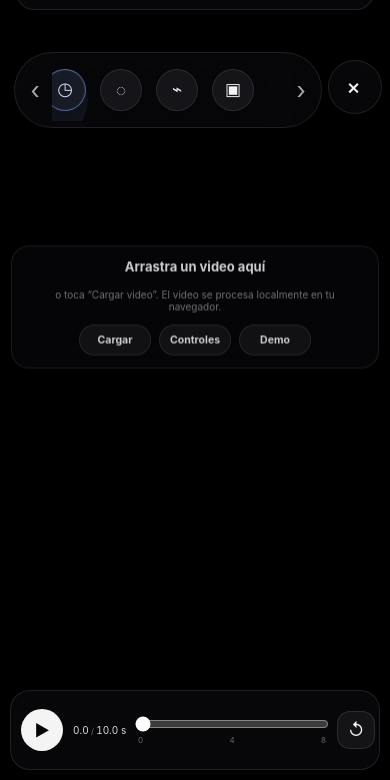
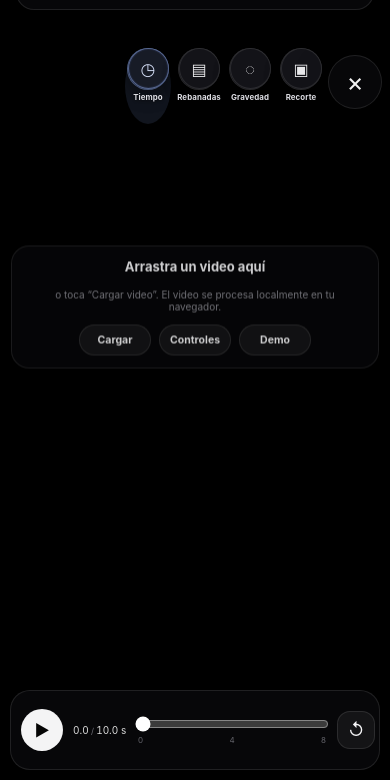
Before and after one commit to IzayTO/Spacetime-slider, a plain HTML site: page index.html in a window 390 px wide. Both pictures are taken after a click on the button "Abrir menú orbital". Shown: the part 64-844 px from the top of the page. Drawn offline with nearby package versions, Linux system fonts and the light colour scheme.

Commit message:
Add files via upload

```diff
--- a/app.js
+++ b/app.js
@@ -1587,7 +1587,7 @@ function setOrbitalOpen(open) {
   if (!orbitalNav || !orbitalToggle) return;
   orbitalNav.classList.toggle('open', !!open);
   orbitalToggle.setAttribute('aria-label', open ? 'Cerrar menú orbital' : 'Abrir menú orbital');
-  orbitalToggle.querySelector('.orbital-core-mark').textContent = '+';
+  orbitalToggle.querySelector('.orbital-core-mark').textContent = open ? '×' : '+';
 }
 
 function closeOrbital() { setOrbitalOpen(false); }
@@ -1651,7 +1651,7 @@ function syncPanelWindow(target = 'video') {
   const labelMap = {
     video: ['CAPAS', 'Video y tiempo'],
     gravity: ['CAPAS', 'Gravedad y cuadrícula'],
-    guides: ['CAPAS', 'Guías y plano presente'],
+    guides: ['CAPAS', 'Rebanadas'],
     clip: ['CAPAS', 'Recorte temporal'],
   };
   state.activePanelTarget = target;
--- a/index.html
+++ b/index.html
@@ -46,20 +46,22 @@
 
     <button id="panelToggle" class="panel-toggle glass" aria-label="Abrir controles">☰</button>
 
-    <nav id="orbitalNav" class="orbital-nav" aria-label="Carrusel de controles">
-      <div class="orbital-carousel glass" aria-label="Opciones de visualización">
-        <button id="orbitalPrev" class="orbital-arrow" type="button" aria-label="Opción anterior">‹</button>
-        <div id="orbitalViewport" class="orbital-viewport">
-          <div id="orbitalTrack" class="orbital-track">
-            <button class="orbital-item" data-panel-target="video" type="button"><span class="orbital-glyph">◷</span><em>Tiempo</em></button>
-            <button class="orbital-item" data-panel-target="gravity" type="button"><span class="orbital-glyph">◌</span><em>Gravedad</em></button>
-            <button class="orbital-item" data-panel-target="guides" type="button"><span class="orbital-glyph">⌁</span><em>Guías</em></button>
-            <button class="orbital-item" data-panel-target="clip" type="button"><span class="orbital-glyph">▣</span><em>Recorte</em></button>
-          </div>
-        </div>
-        <button id="orbitalNext" class="orbital-arrow" type="button" aria-label="Opción siguiente">›</button>
+    <nav id="orbitalNav" class="orbital-nav" aria-label="Menú de controles">
+      <div class="orbital-row" aria-label="Opciones de visualización">
+        <button class="orbital-item" data-panel-target="video" type="button" aria-label="Tiempo">
+          <span class="orbital-circle glass"><span class="orbital-glyph">◷</span></span><em>Tiempo</em>
+        </button>
+        <button class="orbital-item" data-panel-target="guides" type="button" aria-label="Rebanadas">
+          <span class="orbital-circle glass"><span class="orbital-glyph">▤</span></span><em>Rebanadas</em>
+        </button>
+        <button class="orbital-item" data-panel-target="gravity" type="button" aria-label="Gravedad">
+          <span class="orbital-circle glass"><span class="orbital-glyph">◌</span></span><em>Gravedad</em>
+        </button>
+        <button class="orbital-item" data-panel-target="clip" type="button" aria-label="Recorte">
+          <span class="orbital-circle glass"><span class="orbital-glyph">▣</span></span><em>Recorte</em>
+        </button>
       </div>
-      <button id="orbitalToggle" class="orbital-core glass" type="button" aria-label="Abrir carrusel de controles">
+      <button id="orbitalToggle" class="orbital-core glass" type="button" aria-label="Abrir menú de controles">
         <span class="orbital-core-mark">+</span>
       </button>
     </nav>
--- a/style.css
+++ b/style.css
@@ -201,3 +201,131 @@ body.trim-modal-open{overflow:hidden;touch-action:none}
   .orbital-nav.open .orbital-item:nth-of-type(6){transform:none}
   .orbital-nav.open .orbital-core-mark{transform:rotate(45deg)}
 }
+
+/* V12: cuatro accesos independientes, alineados en una sola fila */
+@media (max-width:760px) and (orientation:portrait){
+  .orbital-nav{
+    display:block;
+    position:fixed;
+    z-index:12;
+    right:max(10px,env(safe-area-inset-right));
+    top:116px;
+    width:min(340px,calc(100vw - 18px));
+    height:82px;
+    pointer-events:none;
+  }
+  .orbital-core{
+    position:absolute;
+    right:0;
+    top:7px;
+    width:54px;
+    height:54px;
+    border-radius:50%;
+    display:grid;
+    place-items:center;
+    pointer-events:auto;
+    font-size:26px;
+    z-index:4;
+  }
+  .orbital-core-mark{
+    display:block;
+    line-height:1;
+    transform:none;
+    transition:transform .16s ease,opacity .16s ease;
+  }
+  .orbital-nav.open .orbital-core-mark{transform:rotate(0deg)}
+
+  .orbital-carousel,.orbital-orbit,.orbital-arrow,.orbital-viewport,.orbital-track{display:none!important}
+
+  .orbital-row{
+    position:absolute;
+    right:62px;
+    top:0;
+    height:82px;
+    display:flex;
+    align-items:flex-start;
+    gap:8px;
+    pointer-events:none;
+  }
+  .orbital-item{
+    position:relative;
+    inset:auto;
+    width:50px;
+    min-width:50px;
+    height:76px;
+    padding:0;
+    margin:0;
+    border:0;
+    background:transparent;
+    box-shadow:none;
+    display:flex;
+    flex-direction:column;
+    align-items:center;
+    justify-content:flex-start;
+    gap:5px;
+    color:#f4f4f7;
+    opacity:0;
+    pointer-events:none;
+    transform:translate3d(12px,0,0) scale(.86);
+    transition:
+      opacity .15s ease,
+      transform .19s cubic-bezier(.2,.78,.24,1);
+  }
+  .orbital-circle{
+    width:44px;
+    height:44px;
+    border-radius:50%;
+    display:grid;
+    place-items:center;
+    flex:0 0 44px;
+    background:rgba(20,20,25,.86);
+    border:1px solid rgba(255,255,255,.10);
+    box-shadow:0 7px 18px rgba(0,0,0,.22);
+  }
+  .orbital-glyph{
+    width:auto;
+    height:auto;
+    border-radius:0;
+    display:block;
+    background:transparent;
+    font-size:17px;
+    line-height:1;
+    color:#f5f5f7;
+  }
+  .orbital-item em{
+    position:static;
+    transform:none;
+    font-style:normal;
+    font-size:8.5px;
+    font-weight:700;
+    line-height:1;
+    color:#dedee4;
+    white-space:nowrap;
+    text-shadow:0 1px 3px rgba(0,0,0,.45);
+  }
+  .orbital-nav.open .orbital-row{pointer-events:auto}
+  .orbital-nav.open .orbital-item{
+    opacity:1;
+    pointer-events:auto;
+    transform:translate3d(0,0,0) scale(1);
+  }
+  .orbital-nav.open .orbital-item:nth-child(1){transition-delay:0ms}
+  .orbital-nav.open .orbital-item:nth-child(2){transition-delay:28ms}
+  .orbital-nav.open .orbital-item:nth-child(3){transition-delay:56ms}
+  .orbital-nav.open .orbital-item:nth-child(4){transition-delay:84ms}
+  .orbital-item.active .orbital-circle{
+    border-color:rgba(153,183,255,.48);
+    background:rgba(24,28,39,.96);
+    box-shadow:0 0 0 1px rgba(112,152,255,.08) inset,0 7px 18px rgba(0,0,0,.22);
+  }
+  .orbital-item.active .orbital-glyph{color:#dce7ff}
+}
+
+@media (max-width:390px) and (orientation:portrait){
+  .orbital-nav{right:8px;top:112px;width:calc(100vw - 12px)}
+  .orbital-row{right:58px;gap:5px}
+  .orbital-item{width:46px;min-width:46px}
+  .orbital-circle{width:41px;height:41px;flex-basis:41px}
+  .orbital-glyph{font-size:16px}
+  .orbital-item em{font-size:7.9px}
+}
```
